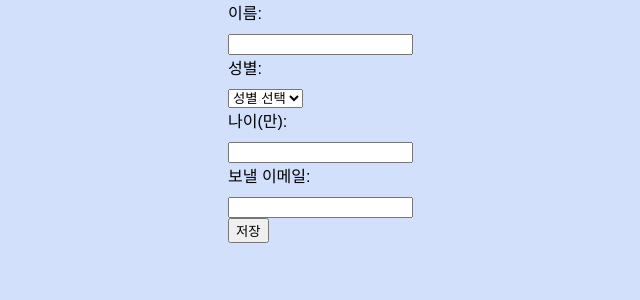
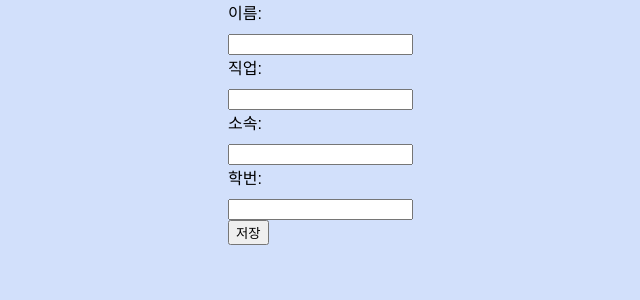
Before and after one commit to zhzkal2/piyak-hackathon, a React (Create React App) app in the folder frontend/: page /profile in a window 1280 px wide. Shown: the top 300 px of the page, without its empty margins (212-852 px from the left). Built offline with nearby package versions, Linux system fonts and the light colour scheme.

Commit message:
Feat: recipient picker localStorage 추가

```diff
--- a/frontend/src/components/ProfileSelect/ProfileSelect.jsx
+++ b/frontend/src/components/ProfileSelect/ProfileSelect.jsx
@@ -6,18 +6,18 @@ export default function ProfileSelect() {
   const { profiles } = useProfileStore();
 
   const initialProfile = {
-    name: "이름",
-    gender: "성별",
-    age: "나이",
-    email: "보낼 이메일",
+    name: "",
+    job: "",
+    affiliation: "",
+    number: "",
   }; // 기본값 설정
 
   const [selectedProfile, setSelectedProfile] = useState(initialProfile); // 선택된 프로필 저장
   const [selectedFields, setSelectedFields] = useState({
     name: false,
-    gender: false,
-    age: false,
-    email: false,
+    job: false,
+    affiliation: false,
+    number: false,
   }); // 선택된 항목 저장
 
   // LocalStorage에서 데이터 가져오기
@@ -42,11 +42,12 @@ export default function ProfileSelect() {
 
   const handleNext = () => {
     const dataToSave = {};
+
+    // 모든 필드에 대해 체크된 경우 값을 저장하고, 체크되지 않은 경우 null 저장
     Object.keys(selectedFields).forEach((key) => {
-      if (selectedFields[key]) {
-        dataToSave[key] = selectedProfile[key]; // 선택된 항목만 저장
-      }
+      dataToSave[key] = selectedFields[key] ? selectedProfile[key] : null;
     });
+
     localStorage.setItem("save-form1", JSON.stringify(dataToSave));
     alert("선택된 항목이 저장되었습니다.");
   };
@@ -74,13 +75,13 @@ export default function ProfileSelect() {
                 <strong>이름:</strong> {profile.name || "정보 없음"}
               </p>
               <p>
-                <strong>성별:</strong> {profile.gender || "정보 없음"}
+                <strong>직업:</strong> {profile.job || "정보 없음"}
               </p>
               <p>
-                <strong>나이(만):</strong> {profile.age || "정보 없음"}
+                <strong>소속:</strong> {profile.affiliation || "정보 없음"}
               </p>
               <p>
-                <strong>보낼 이메일:</strong> {profile.email || "정보 없음"}
+                <strong>학번:</strong> {profile.number || "정보 없음"}
               </p>
             </div>
           ))
@@ -95,8 +96,8 @@ export default function ProfileSelect() {
           <label>
             <input
               type="checkbox"
-              checked={selectedFields.name}
-              onChange={() => handleCheckboxChange("name")}
+              checked={selectedFields.myName}
+              onChange={() => handleCheckboxChange("myName")}
             />
             <strong>이름:</strong> {selectedProfile.name}
           </label>
@@ -104,28 +105,28 @@ export default function ProfileSelect() {
           <label>
             <input
               type="checkbox"
-              checked={selectedFields.gender}
-              onChange={() => handleCheckboxChange("gender")}
+              checked={selectedFields.myJob}
+              onChange={() => handleCheckboxChange("myJob")}
             />
-            <strong>성별:</strong> {selectedProfile.gender}
+            <strong>직업:</strong> {selectedProfile.job}
           </label>
           <br />
           <label>
             <input
               type="checkbox"
-              checked={selectedFields.age}
-              onChange={() => handleCheckboxChange("age")}
+              checked={selectedFields.myAffiliation}
+              onChange={() => handleCheckboxChange("myAffiliation")}
             />
-            <strong>나이(만):</strong> {selectedProfile.age}
+            <strong>소속:</strong> {selectedProfile.affiliation}
           </label>
           <br />
           <label>
             <input
               type="checkbox"
-              checked={selectedFields.email}
-              onChange={() => handleCheckboxChange("email")}
+              checked={selectedFields.myStuNum}
+              onChange={() => handleCheckboxChange("myStuNum")}
             />
-            <strong>보낼 이메일:</strong> {selectedProfile.email}
+            <strong>학번:</strong> {selectedProfile.number}
           </label>
         </div>
       </div>
--- a/frontend/src/components/SelectReciever/RecipientPicker.jsx
+++ b/frontend/src/components/SelectReciever/RecipientPicker.jsx
@@ -8,13 +8,27 @@ function RecipientInputField({ label, type, required, onChange }) {
       <label className={required ? "labelRequired" : ""}>{label}</label>
       <input type={type} required={required} onChange={onChange} />
     </div>
-  )
-};
+  );
+}
 
 export default function RecipientPicker() {
   const { setRecipient } = useRecipientStore();
-  const [email, setEmail] = useState("");
+  const [recipientData, setRecipientData] = useState({
+    recipientName: "",
+    recipientMail: "",
+    fileToSend: "",
+  });
 
+  const handleSave = () => {
+    // save-form2에 데이터 저장
+    localStorage.setItem("save-form2", JSON.stringify(recipientData));
+    alert("데이터가 저장되었습니다.");
+  };
+
+  const handleChange = (field, value) => {
+    setRecipientData((prev) => ({ ...prev, [field]: value }));
+    setRecipient({ [field]: value }); // zustand 상태 업데이트 (선택 사항)
+  };
 
   return (
     <div id="recipientPicker">
@@ -26,21 +40,35 @@ export default function RecipientPicker() {
           label="이름"
           type="text"
           required={true}
-          onChange={(e) => setRecipient({ name: e.target.value })}
+          onChange={(e) => handleChange("recipientName", e.target.value)}
         />
         <RecipientInputField
           label="메일주소"
           type="email"
           required={true}
-          onChange={(e) => setRecipient({ email: e.target.value })}
+          onChange={(e) => handleChange("recipientMail", e.target.value)}
         />
-        <RecipientInputField
+        {/* <RecipientInputField
           label="파일 첨부"
           type="file"
           required={false}
-          onChange={(e) => setRecipient({ file: e.target.value })}
-        />
+          onChange={(e) => handleChange("fileToSend", e.target.value)}
+        /> */}
       </section>
+      <button
+        onClick={handleSave}
+        style={{
+          marginTop: "20px",
+          padding: "10px 20px",
+          backgroundColor: "#4caf50",
+          color: "#fff",
+          border: "none",
+          borderRadius: "5px",
+          cursor: "pointer",
+        }}
+      >
+        저장
+      </button>
     </div>
-  )
+  );
 }
--- a/frontend/src/pages/ProfileForm.jsx
+++ b/frontend/src/pages/ProfileForm.jsx
@@ -7,9 +7,9 @@ export default function ProfileForm() {
   // 폼의 초기값 설정
   const initialProfile = {
     name: "",
-    gender: "",
-    age: "",
-    email: "",
+    job: "",
+    affiliation: "",
+    number: "",
   };
 
   const [formData, setFormData] = useState(initialProfile);
@@ -21,9 +21,9 @@ export default function ProfileForm() {
     // 빈 필드가 있는지 확인
     if (
       !formData.name ||
-      !formData.gender ||
-      !formData.age ||
-      !formData.email
+      !formData.job ||
+      !formData.affiliation ||
+      !formData.number
     ) {
       alert("모든 필드를 채워주세요!");
       return;
@@ -61,37 +61,34 @@ export default function ProfileForm() {
         />
       </div>
       <div>
-        <label htmlFor="gender">성별:</label>
-        <select
-          id="gender"
-          name="gender"
-          value={formData.gender}
-          onChange={handleChange}
-          required
-        >
-          <option value="">성별 선택</option>
-          <option value="male">남성</option>
-          <option value="female">여성</option>
-        </select>
-      </div>
-      <div>
-        <label htmlFor="age">나이(만):</label>
+        <label htmlFor="job">직업:</label>
         <input
-          type="number"
-          id="age"
-          name="age"
-          value={formData.age}
+          type="text"
+          id="job"
+          name="job"
+          value={formData.job}
           onChange={handleChange}
           required
         />
       </div>
       <div>
-        <label htmlFor="email">보낼 이메일:</label>
+        <label htmlFor="affiliation">소속:</label>
         <input
-          type="email"
-          id="email"
-          name="email"
-          value={formData.email}
+          type="text"
+          id="affiliation"
+          name="affiliation"
+          value={formData.affiliation}
+          onChange={handleChange}
+          required
+        />
+      </div>
+      <div>
+        <label htmlFor="number">학번:</label>
+        <input
+          type="text"
+          id="number"
+          name="number"
+          value={formData.number}
           onChange={handleChange}
           required
         />
--- a/frontend/src/pages/SendMail.jsx
+++ b/frontend/src/pages/SendMail.jsx
@@ -2,7 +2,10 @@ import { useState } from "react";
 import ProfileSelect from "@/components/ProfileSelect/ProfileSelect";
 import ProgressBar from "@/components/ProgressBar/ProgressBar";
 import PageNavigation from "@/components/PageNavigation/PageNavigation";
+import RecipientPicker from "@/components/SelectReciever/RecipientPicker";
 import "@/styles/SendMail.css";
+
+// RecipientPicker
 
 const Comp2 = () => <div>Comp2 Content</div>;
 const Comp3 = () => <div>Comp3 Content</div>;
@@ -44,7 +47,7 @@ export default function SendMail() {
       case 0:
         return <ProfileSelect />;
       case 1:
-        return <Comp2 />;
+        return <RecipientPicker />;
       case 2:
         return <Comp3 />;
       case 3:
```
